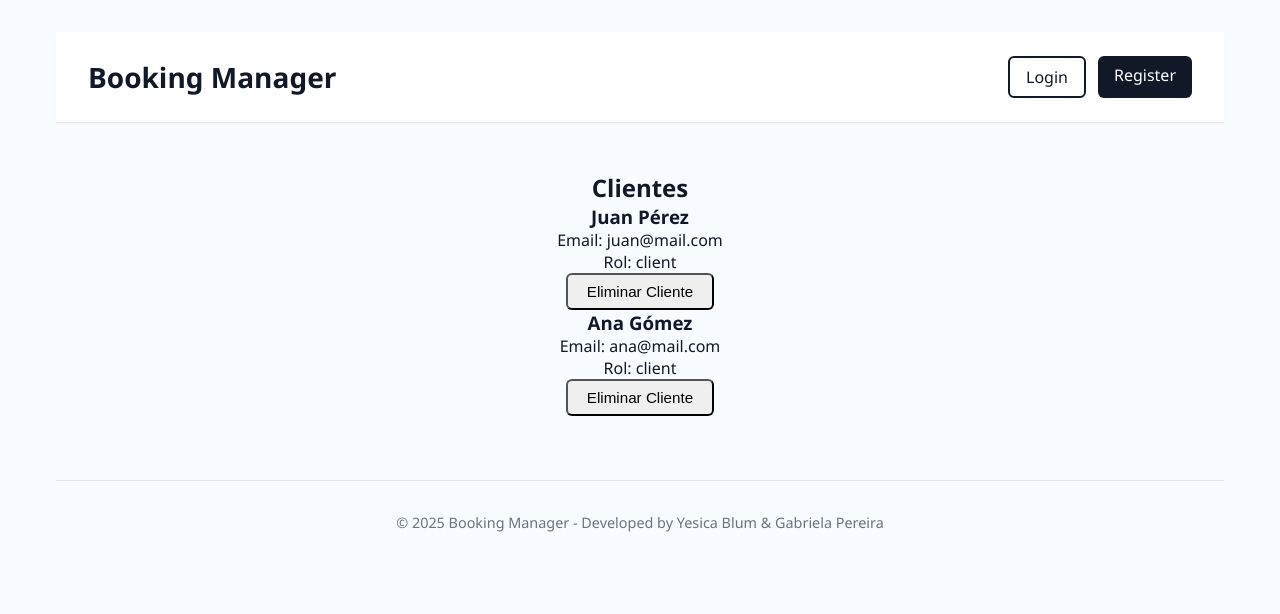
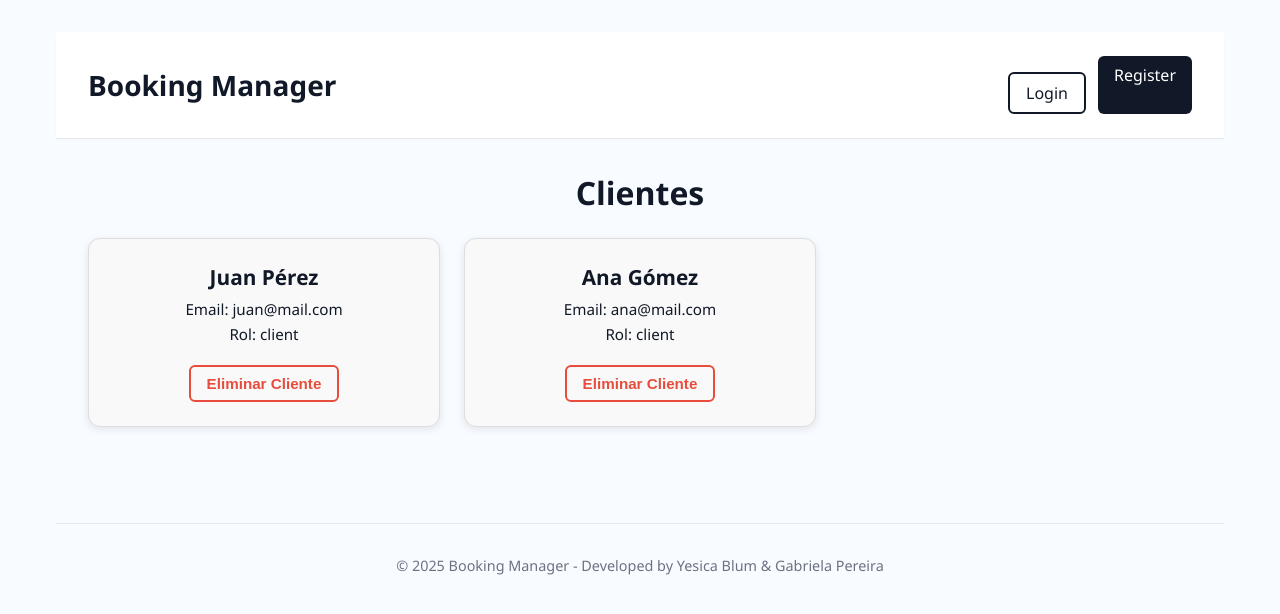
Before and after one commit to yesicablum/Project, a React (Vite) app: page /clientes in a window 1280 px wide. Shown: the top 614 px of the page. Built offline with nearby package versions, Linux system fonts and the light colour scheme.

Commit message:
CSS clients

```diff
--- a/src/App.css
+++ b/src/App.css
@@ -469,3 +469,61 @@ footer {
 .admin-service-form input[name="services"] {
   flex: 2; /* o prueba con 2.5 si lo ves aún corto */
 }
+
+.clients-container {
+  padding: 2rem;
+  max-width: 1200px;
+  margin: 0 auto;
+}
+
+.clients-container h2 {
+  font-size: 2rem;
+  margin-bottom: 1.5rem;
+  text-align: center;
+}
+
+.clients-list {
+  display: grid;
+  grid-template-columns: repeat(auto-fill, minmax(280px, 1fr));
+  gap: 1.5rem;
+}
+
+.client-card {
+  background-color: #f9f9f9;
+  border: 1px solid #ddd;
+  border-radius: 12px;
+  padding: 1.5rem;
+  box-shadow: 0 2px 8px rgba(0, 0, 0, 0.1);
+  transition: transform 0.2s ease;
+}
+
+.client-card:hover {
+  transform: translateY(-5px);
+}
+
+.client-card h3 {
+  margin: 0 0 0.5rem;
+  font-size: 1.3rem;
+}
+
+.client-card p {
+  margin: 0.3rem 0;
+  font-size: 0.95rem;
+}
+
+.btn-outline {
+  margin-top: 1rem;
+  padding: 0.5rem 1rem;
+  background: transparent;
+  border: 2px solid #e74c3c;
+  color: #e74c3c;
+  border-radius: 6px;
+  cursor: pointer;
+  font-weight: bold;
+  transition: all 0.2s ease;
+}
+
+.btn-outline:hover {
+  background-color: #e74c3c;
+  color: white;
+}
```
